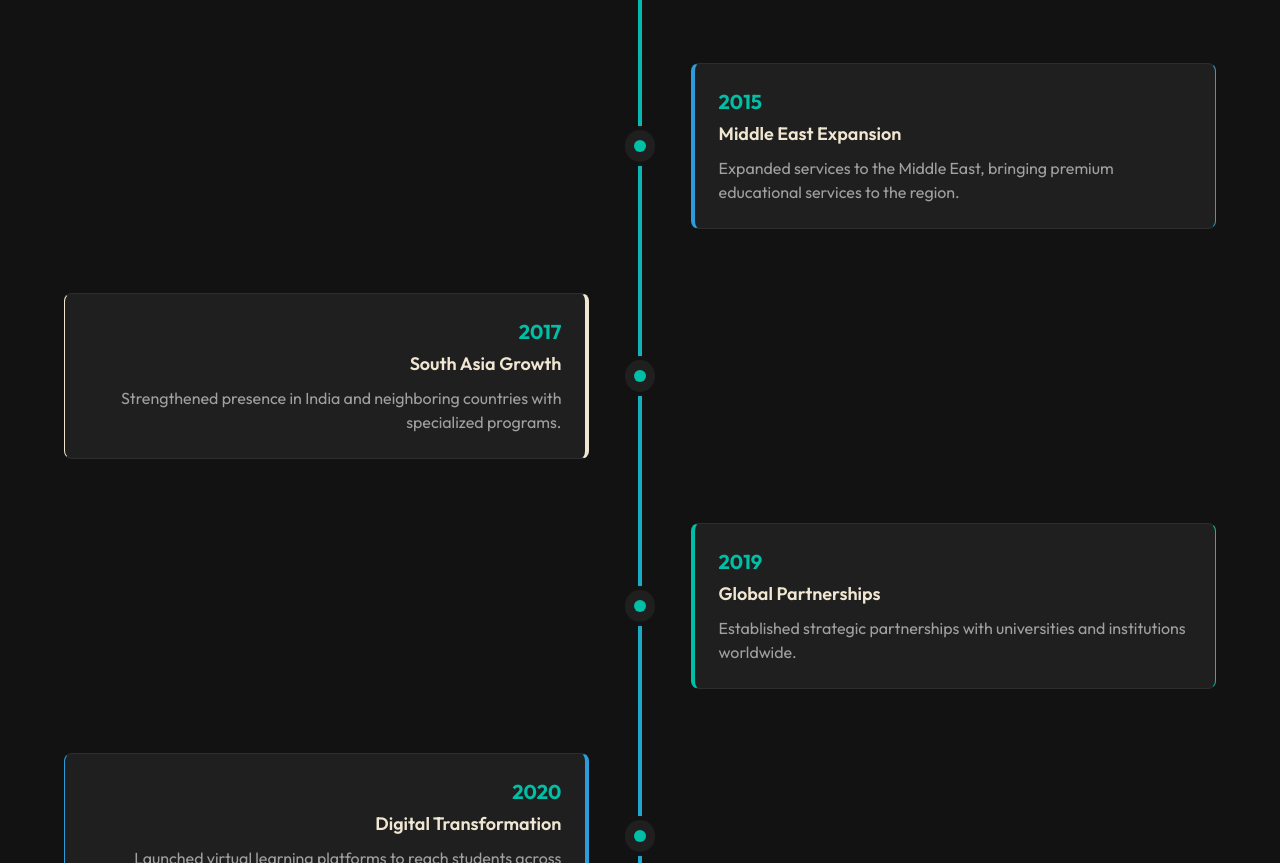
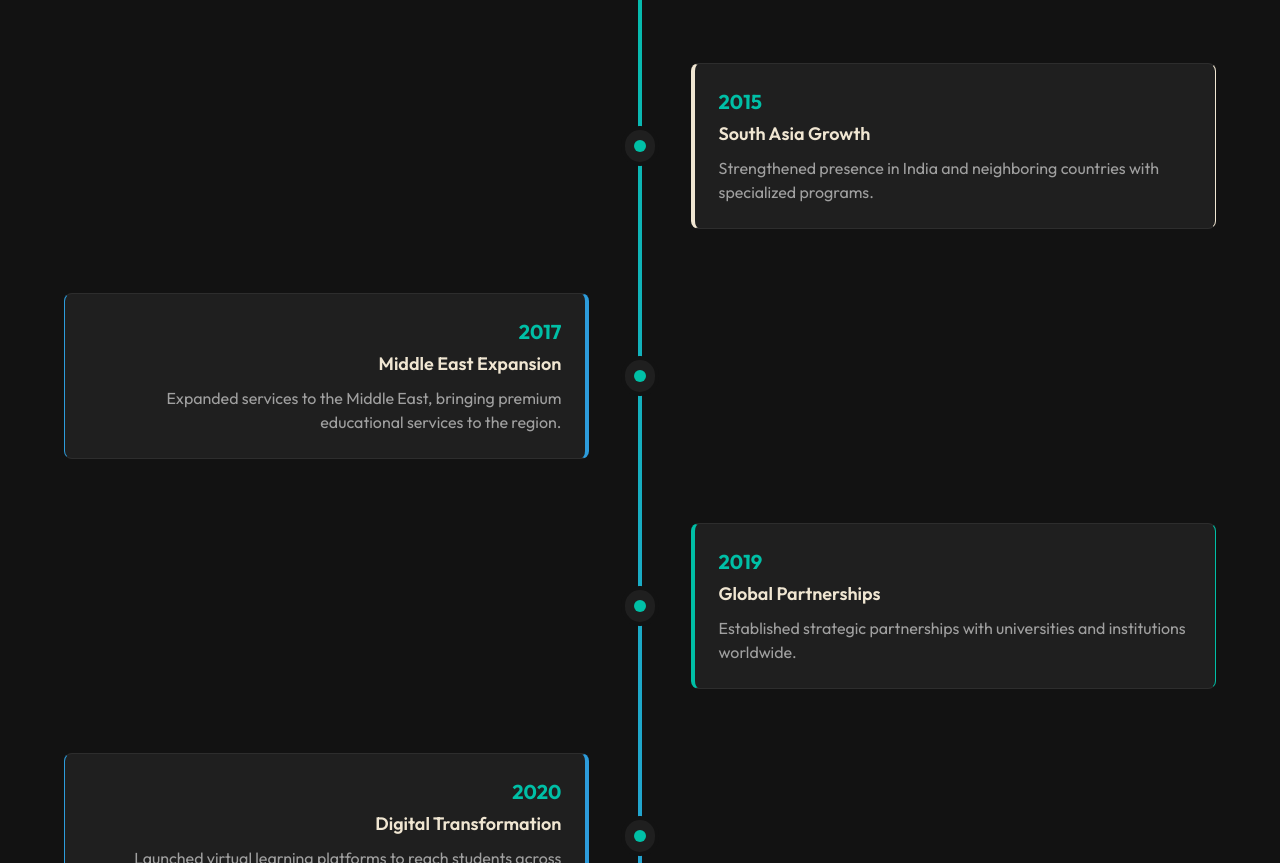
Before and after one commit to rahul-0000-code/ggs-global-web-elegance, a React (Vite) app: page / in a window 1280 px wide. Shown: the part 2124-2987 px from the top of the page. Built offline with nearby package versions, Linux system fonts and the light colour scheme.

Commit message:
changes in about section

```diff
--- a/src/components/AboutSection.tsx
+++ b/src/components/AboutSection.tsx
@@ -40,17 +40,17 @@ const AboutSection = () => {
       description: "GGS Global Education was established with a vision to transform education globally.",
       color: "#00bfa6"
     },
+        {
+      year: "2015",
+      title: "South Asia Growth",
+      description: "Strengthened presence in India and neighboring countries with specialized programs.",
+      color: "#f0e6d2"
+    },
     {
-      year: "2015",
+      year: "2017",
       title: "Middle East Expansion",
       description: "Expanded services to the Middle East, bringing premium educational services to the region.",
       color: "#2d9cdb"
-    },
-    {
-      year: "2017",
-      title: "South Asia Growth",
-      description: "Strengthened presence in India and neighboring countries with specialized programs.",
-      color: "#f0e6d2"
     },
     {
       year: "2019",
```
